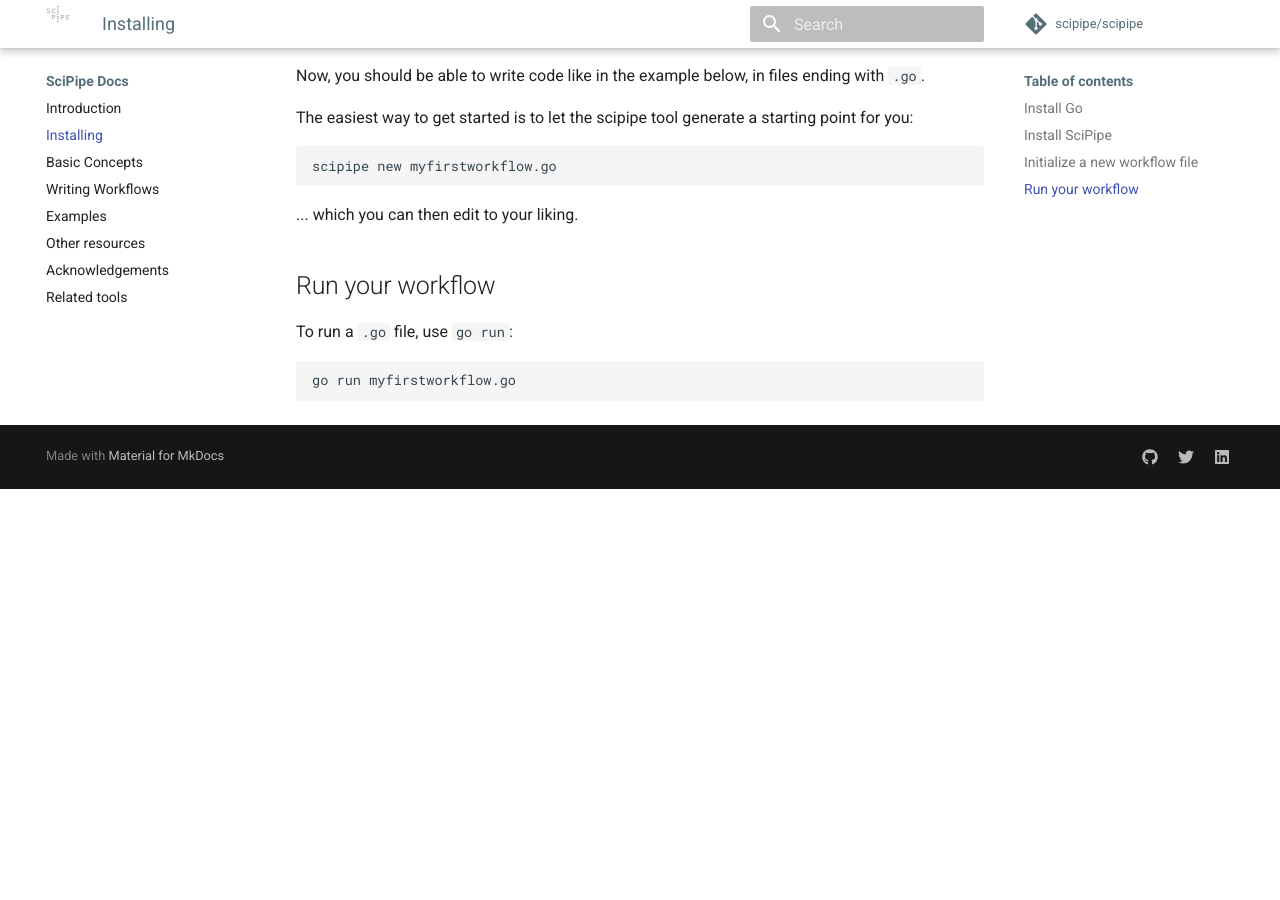
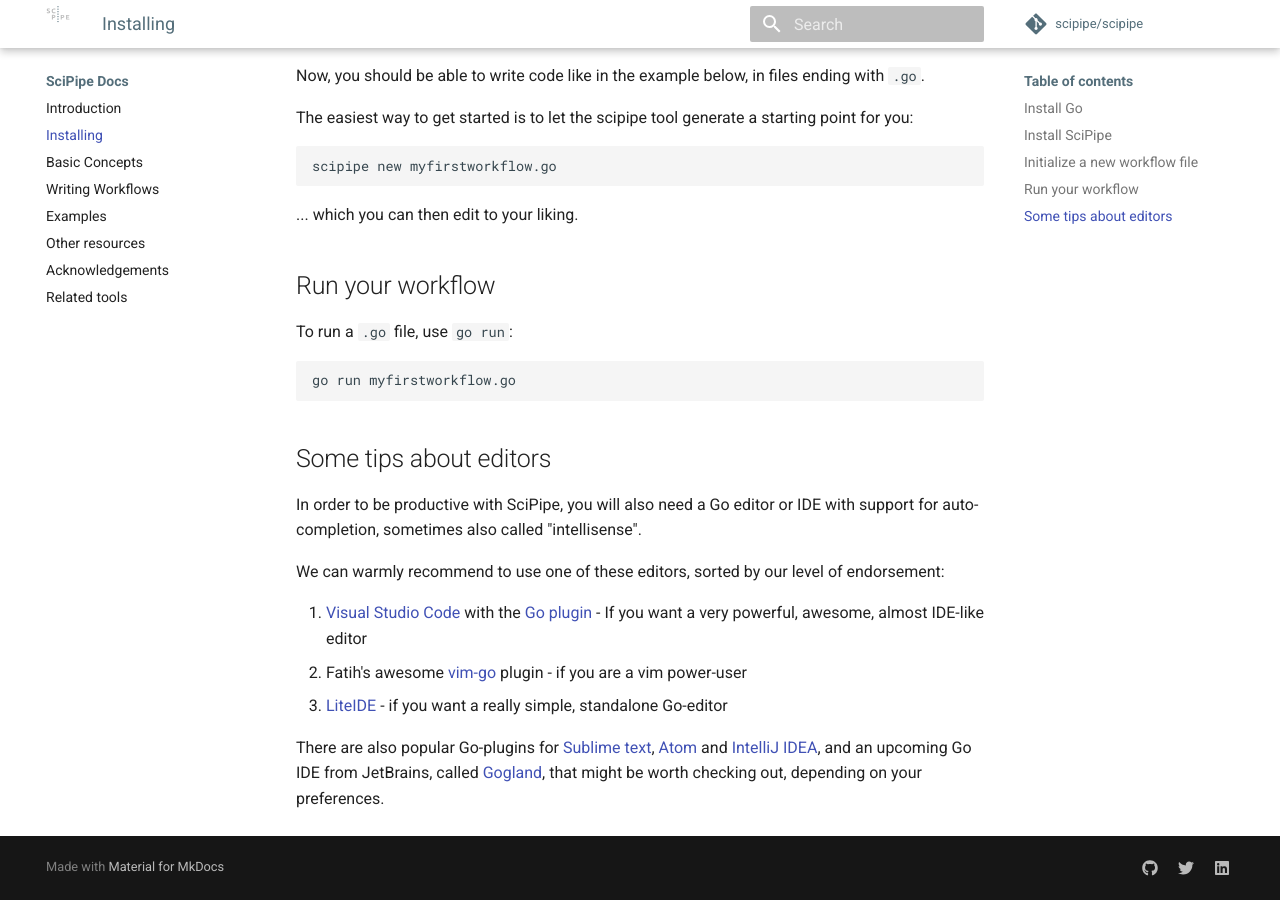
Before and after one commit to scipipe/scipipe, an MkDocs documentation site: the page built from docs/install.md, in a window 1280 px wide and 900 px high, scrolled down 615 px. Built offline with MkDocs 1.6.1 and Material for MkDocs 9.7.7, drawn with Linux system fonts in a browser that asks for light colours; comment, search, counter and statistics services are not loaded; old or Windows-style settings are respelled for this version of MkDocs; before the commit the page ends 1104 px from its top, so only the background shows below that.

Commit message:
Add tips about editors

````diff
--- a/docs/install.md
+++ b/docs/install.md
@@ -38,3 +38,20 @@ To run a `.go` file, use `go run`:
 ```bash
 go run myfirstworkflow.go
 ```
+
+## Some tips about editors
+
+In order to be productive with SciPipe, you will also need a Go editor or IDE
+with support for auto-completion, sometimes also called "intellisense".
+
+We can warmly recommend to use one of these editors, sorted by our level of endorsement:
+
+1. [Visual Studio Code](http://code.visualstudio.com) with the [Go plugin](https://github.com/Microsoft/vscode-go) - If you want a very powerful, awesome, almost IDE-like editor
+2. Fatih's awesome [vim-go](https://github.com/fatih/vim-go) plugin - if you are a vim power-user
+3. [LiteIDE](https://github.com/visualfc/liteide) - if you want a really simple, standalone Go-editor
+
+There are also popular Go-plugins for [Sublime text](https://www.sublimetext.com),
+[Atom](https://atom.io/) and [IntelliJ IDEA](https://www.jetbrains.com/idea/),
+and an upcoming Go IDE from JetBrains, called
+[Gogland](https://www.jetbrains.com/go/), that might be worth checking out,
+depending on your preferences.
````
